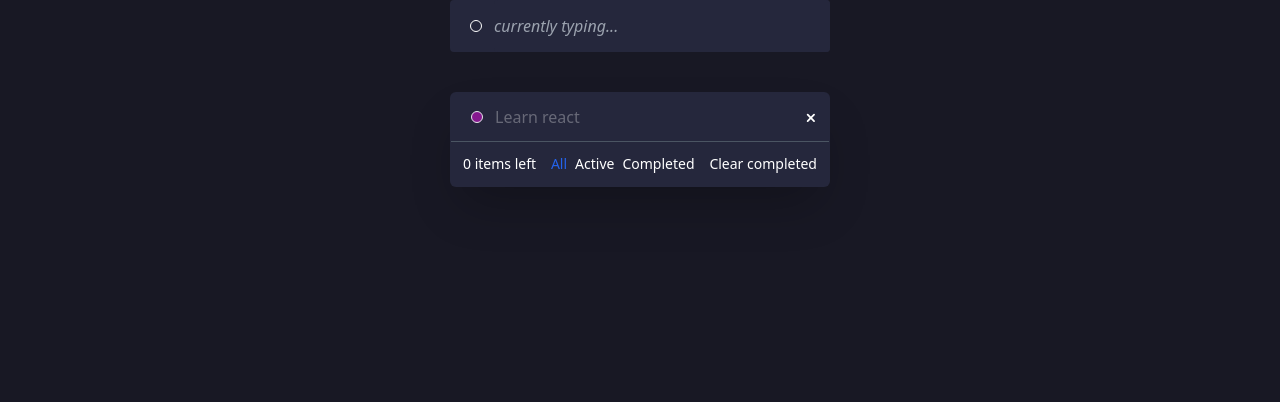
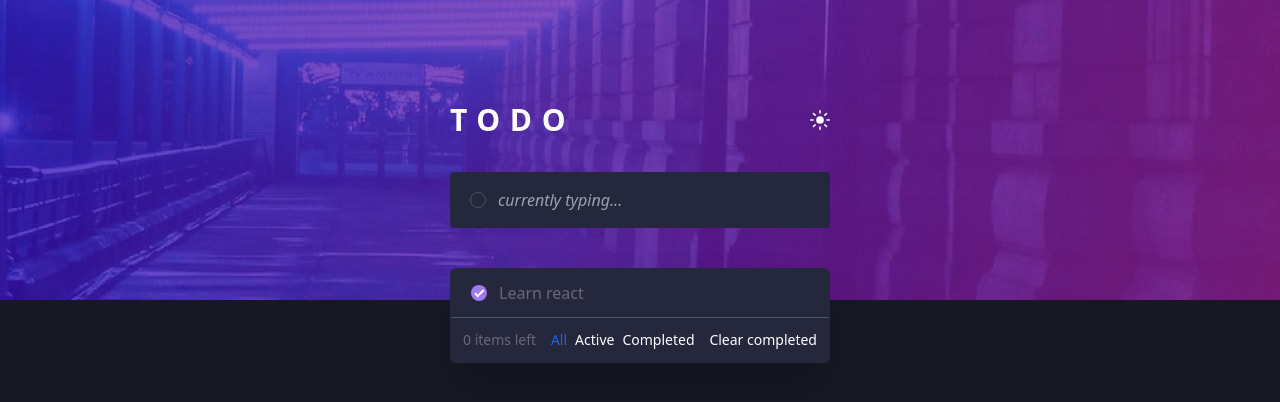
Before and after one commit to didiersnake/todo-app, a React (Create React App) app: page / in a window 1280 px wide. Shown: the top 402 px of the page. Built offline with nearby package versions, Linux system fonts and the light colour scheme; the HTML template or start-up script is replaced by a standard one.

Commit message:
styles added

```diff
--- a/src/App.js
+++ b/src/App.js
@@ -1,12 +1,12 @@
+import Navbar from "./components/Navbar";
 import { TodoList } from "./features/TodoList";
 
 
 function App() {
   return (
-    <div className="App">
-      <header className="App-header">
-        <TodoList />
-      </header>
+    <div className="">
+      <Navbar />
+      <TodoList />
     </div>
   );
 }
--- /dev/null
+++ b/src/components/Navbar.js
@@ -0,0 +1,15 @@
+import React from 'react'
+import Mode from "../images/icon-sun.svg"
+
+const Navbar = () => {
+  return (
+    <div className="h-10 w-full flex justify-between items-center mb-8">
+      <h1 className="font-bold uppercase tracking-widest text-3xl text-white">Todo</h1>
+      <div className='cursor-pointer'>
+        <img className='w-5 h-5' src={Mode} alt="sun" />
+      </div>
+    </div>
+  );
+}
+
+export default Navbar
--- a/src/components/TodoItem.js
+++ b/src/components/TodoItem.js
@@ -1,27 +1,33 @@
 import React, { useState } from "react";
-import "./todoItem.css"
+import "./todoItem.css";
+import Check from "../images/icon-check.svg";
 
-const TodoItem = ({ id, status_, text, onClick, deleteI}) => {
+const TodoItem = ({ id, status_, text, onClick, deleteI }) => {
   const [status, setStatus] = useState(status_);
 
   //on click change item active status
   // fix number of active items
   const toggle = () => {
-      setStatus((prev)=> !prev)
-      onClick(!status, id, status_, text)
+    setStatus((prev) => !prev);
+    onClick(!status, id, status_, text);
   };
   return (
-    <div className="max-w-full max-h-14 flex justify-between align-text-top p-3 border-b border-gray-600">
-      <div className="flex gap-1">
-        <div className="pt-1.5 mx-2">
+    <div className="group max-w-full max-h-14 flex justify-between items-center p-3 border-b border-gray-600">
+      <div className="flex gap-1 items-center">
+        <div className="mx-2">
+          {Boolean(status) ? (
             <div
               className={
-              Boolean(status)
-                ? "w-3 h-3 rounded-full bg-transparent border-white border cursor-pointer"
-                : "w-3 h-3 rounded-full bg-fuchsia-800 border cursor-pointer"
+                "w-4 h-4 rounded-full bg-transparent border-gray-600 border cursor-pointer"
               }
               onClick={toggle}
             ></div>
+          ) : (
+              <div className="w-4 h-4 rounded-full bg-[#9E7BF3] flex items-center justify-center"
+              onClick={toggle}>
+              <img src={Check} alt="check" />
+            </div>
+          )}
         </div>
         <div className="">
           <p
@@ -35,7 +41,7 @@ const TodoItem = ({ id, status_, text, onClick, deleteI}) => {
           </p>
         </div>
       </div>
-      <div className="pt-1">
+      <div className="invisible group-hover:visible">
         <i className="gg-close-r" onClick={() => deleteI(id, status_)} />
       </div>
     </div>
--- a/src/features/TodoList.js
+++ b/src/features/TodoList.js
@@ -140,7 +140,7 @@ export const TodoList = () => {
     <div className="text-white flex justify-center align-middle flex-col gap-10">
       <div className="w-full flex bg-[#25273C] rounded gap-1">
         <div className="">
-          <div className="w-3 h-3 ml-5 mr-2 my-5 rounded-full bg-transparent border-white border "></div>
+          <div className="w-4 h-4 ml-5 mr-2 my-5 rounded-full bg-transparent border-gray-600 border "></div>
         </div>
         <input
           placeholder="currently typing..."
@@ -154,7 +154,7 @@ export const TodoList = () => {
       <div className="border bg-[#25273C] border-transparent rounded-md shadow-2xl">
         <div className="">{content}</div>
         <div className="p-3 flex justify-between min-w-full text-sm">
-          <div>{`${activeItems} items left`}</div>
+          <div className="opacity-30">{`${activeItems} items left`}</div>
           <div className="flex gap-2">
             <button
               className={state === "all" && "text-blue-600"}
--- a/src/index.css
+++ b/src/index.css
@@ -4,6 +4,9 @@
 @tailwind utilities;
 
 body{
+    background: url("./images/bg-desktop-dark.jpg");
+    background-repeat: no-repeat;
     background-color: #181824;
     padding: 0 450px;
+    padding-top: 100px;
 }
--- a/tailwind.config.js
+++ b/tailwind.config.js
@@ -2,7 +2,11 @@
 module.exports = {
   content: ["./src/**/*.{js,jsx,ts,tsx}"],
   theme: {
-    extend: {},
+    extend: {
+      letterSpacing: {
+        widest: ".60rem"
+      }
+    },
   },
   plugins: [],
 };
```
Lines whose indentation alone changed are shown as unchanged.
